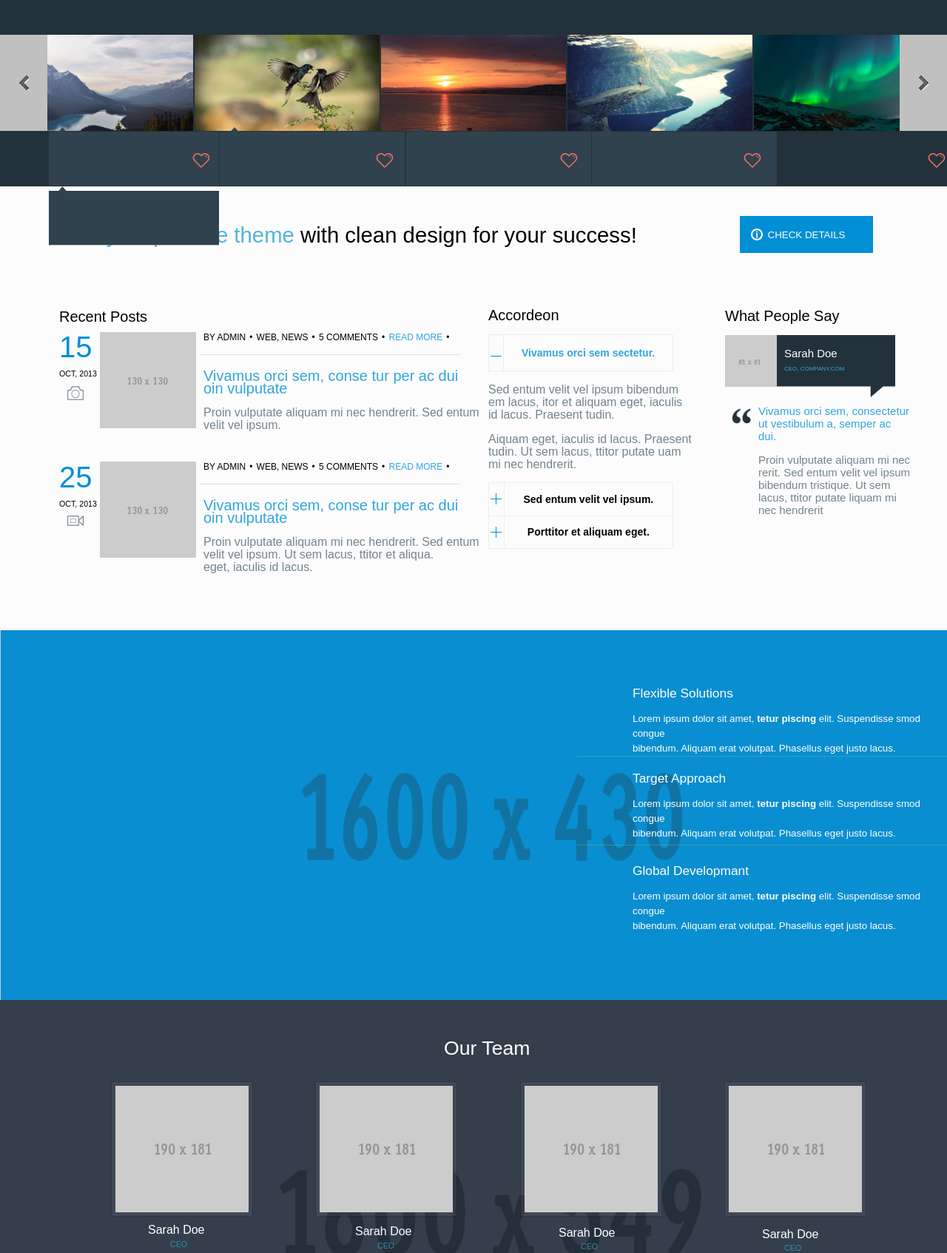
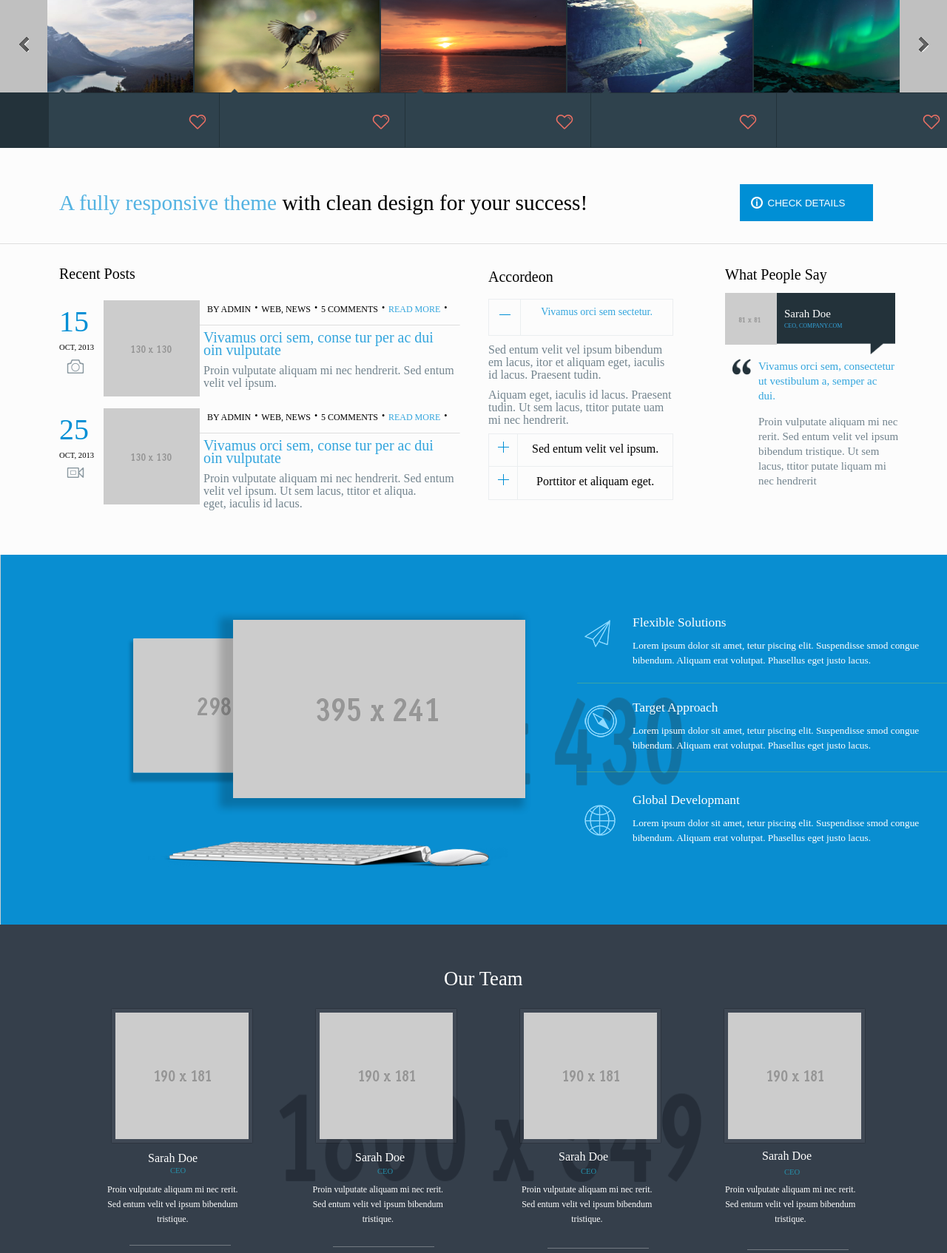
Before and after one commit to Hat2018/-practice_2019, a plain HTML site: page index.html in a window 1280 px wide. Shown: the part 1004-2698 px from the top of the page at 74% size. Drawn offline with nearby package versions, Linux system fonts and the light colour scheme.

Commit message:
Add files via upload

```diff
--- a/css/reset.css
+++ b/css/reset.css
@@ -14,7 +14,7 @@ table, caption, tbody, tfoot, thead, tr, th, td,
 article, aside, canvas, details, embed,
 figure, figcaption, footer, header, hgroup,
 menu, nav, output, ruby, section, summary,
-time, mark, audio, video {
+time, mark, audio, video,p {
 	margin: 0;
 	padding: 0;
 	border: 0;
--- a/index.html
+++ b/index.html
@@ -6,12 +6,11 @@
         <meta http-equiv="X-UA-Compatible" content="IE=edge,chrome=1">
         <meta name="viewport" content="width=device-width, initial-scale=1, shrink-to-fit=no">
         <title>MARINE</title>
-        <link rel="stylesheet" type="text/css" href="style.css">
         <script type="text/javascript" src="https://ajax.googleapis.com/ajax/libs/jquery/2.1.4/jquery.min.js"></script>
         <script type="text/javascript" src="js/slider.js"></script>
+        <link rel="stylesheet" type="text/css" href="style.css">
         <link rel="stylesheet" type="text/css" href="carousel_two.css">
-        <link rel="stylesheet" type="text/css" href="css/responsive.css">
-        <link rel="stylesheet" type="text/css" href="css/normalize.css">
+        <link rel="stylesheet" type="text/css" href="css/reset.css">
         <script src="js/jquery-1.7.2.min.js"></script>
         <script src="js/slider_twitter.js"></script>
         <meta http-equiv="content-type" content="text/html;charset=iso-8859-1" />
@@ -38,12 +37,11 @@
 
       <div class="menu_backg">
           <div class="menu">
-          <a class="active" href="">HOME<img src="img/arrow down.png" alt="Ошибка отображения"></a>
-          <a href="">BLOG<img src="img/right arrow 1.png" alt="Ошибка отображения"></a>
-          <a href="">GALLERY<img src="img/right arrow 1.png" alt="Ошибка отображения"></a>
-          <a href="">PAGES<img src="img/right arrow 1.png" alt="Ошибка отображения"></a>
-          <a href="">CONTACTS<img src="img/right arrow 1.png" alt="Ошибка отображения"></a>
-          <img class="search_menu" src="img/search icon.png" alt="Ошибка отображения" align = center>
+            <a class="active" href="">HOME<img src="img/arrow down.png" alt="Ошибка отображения"></a>
+            <a href="">BLOG<img src="img/right arrow 1.png" alt="Ошибка отображения"></a>
+            <a href="">GALLERY<img src="img/right arrow 1.png" alt="Ошибка отображения"></a>
+            <a href="">PAGES<img src="img/right arrow 1.png" alt="Ошибка отображения"></a>
+            <a href="">CONTACTS<img src="img/right arrow 1.png" alt="Ошибка отображения"></a>
           </div>
       </div>
 
@@ -139,6 +137,8 @@
             <div class="button_check_img"><img src="img/check datails icon.png"  alt="Ошибка отображения"></div>
           </form>
 
+          <hr class="backg_four_line" width="1343" size="1">
+
           <p class="backg_four_headline">Recent Posts</p>
           <p class="backg_four_data">15</p>
           <p class="backg_four_data_month_year">OCT, 2013</p>
@@ -155,8 +155,6 @@
           <hr class="backg_four_menu_line" width="350" size="1">
           <p class="backg_four_color_headline">Vivamus orci sem, conse tur per ac dui<br>oin vulputate</p>
           <p class="backg_four_text">Proin vulputate aliquam mi nec hendrerit. Sed entum<br> velit vel ipsum.</p>
-
-          <div></div>
 
           <p class="backg_four_data">25</p>
           <p class="backg_four_data_month_year">OCT, 2013</p>
--- a/style.css
+++ b/style.css
@@ -6,9 +6,8 @@ body{
 body .slider_one{
   overflow:hidden;
   position:relative;
-  width:1349px;
+  width:100%;
   height:500px;
-  margin:0 auto;
 }
 
 body .slider_one .slides{
@@ -145,14 +144,38 @@ body .slider_one .slides .slide_one img{
   color: #6495ED;
 }
 
-.menu .search_menu{
-  margin-left: 995px;
-  margin-top: -45px;
-}
-
 .menu{
   overflow: hidden;
   margin-left: 85px;
+}
+
+form.menu_search{
+  margin-left: 840px;
+  margin-top: -45px;
+  position: absolute;
+}
+
+form.menu_search input{
+  float: left;
+  border: none;
+  height: 27px;
+  width: 170px;
+  margin-top: 1px;
+  background: #fff;
+  margin-top: -1px;
+  font-size: 10pt;
+}
+
+form.menu_search button{
+  margin-top: -1px;
+  height: 29px;
+  width: 40px;
+  background-color: #23323a;
+  border:none;
+}
+
+form.menu_search button:hover{
+  background-color: #008080;
 }
 
 .menu a{
@@ -203,7 +226,7 @@ div{
   width:auto;
   top: 50%;
   margin-left: 495px;
-  margin-top: 0px;
+  margin-top: -10px;
 }
 
 .slider_one .text{
@@ -219,8 +242,8 @@ div{
   width:100%;
   height:235px;
   border: none;
-  padding: 0px;
-  margin: 0px auto;
+  padding-top: -1px;
+  margin-top: -5px;
 }
 
 .backg_two .img{
@@ -250,20 +273,17 @@ div{
   font-size: 8pt;
 }
 
-body{
- line-height:11px;
-}
-
 .backg_three{
   background:#23323a;
   width:100%;
-  height:375px;
+  height:325px;
   border: none;
   padding: 0px;
   margin: 0px auto;
 }
 
 .backg_three p{
+  padding-top: 10px;
   text-align: center;
   color: #fff;
   line-height: 5px;
@@ -285,7 +305,7 @@ body{
 
 .img_red{
   position: absolute;
-  margin-left: 220px;
+  margin-left: 255px;
   margin-top: 200px;
   letter-spacing: 220px;
 }
@@ -336,7 +356,8 @@ p{
 .footer_one{
   width:100%;
   height:350px;
-  background:  #19242a;
+  background: #19242a;
+  margin-top: -5px;
 }
 
 .footer_one .logo_two{
@@ -368,7 +389,7 @@ p{
 
 .footer_one .data{
   margin-left: 420px;
-  margin-top:  40px;
+  margin-top:  20px;
   color: #7ca1b3;
   font-size: 15px;
 }
@@ -377,7 +398,7 @@ p{
   font-style: italic;
   color: #bdd2dc;
   margin-left: 420px;
-  margin-top:  5px;
+  margin-top:  15px;
   font-size: 15px;
 }
 
@@ -418,14 +439,14 @@ p{
 
 .footer_one .contacts{
   margin-left: 715px;
-  margin-top: -275px;
+  margin-top: -237px;
   font-size: 20px;
   color: #7ca1b3;
 }
 
 .footer_one .location{
   margin-left: 715px;
-  margin-top: 5px;
+  margin-top: 15px;
 }
 
 .footer_one .contacts_text{
@@ -464,50 +485,22 @@ p{
 
 .footer_one .newsletter_signup{
   margin-left: 960px;
-  margin-top: -240px;
+  margin-top: -200px;
   font-size: 20px;
   color: #7ca1b3;
 }
 
 .footer_one .newsletter_signup_text{
   margin-left: 960px;
-  margin-top: 1px;
+  margin-top: 10px;
   color: #7ca1b3;
   font-size: 15px;
-  line-height: 20px;
-}
-
-form.menu_search{
-  margin-left: 840px;
-  margin-top: -40px;
-  position: absolute;
-}
-
-form.menu_search input{
-  float: left;
-  border: none;
-  height: 27px;
-  width: 170px;
-  margin-top: 1px;
-  background: #fff;
-  margin-top: -1px;
-  font-size: 10pt;
-}
-
-form.menu_search button{
-  margin-top: -1px;
-  height: 29px;
-  width: 40px;
-  background-color: #23323a;
-  border:none;
-}
-
-form.menu_search button:hover{
-  background-color: #008080;
+  line-height: 22px;
 }
 
 .footer_one form.search_container{
   margin-left: 960px;
+  margin-top: 15px;
   border: none;
   width: 280px;
   height: 50px;
@@ -552,6 +545,10 @@ form.search_container button{
   margin-left: 960px;
   margin-top: 5px;
   letter-spacing: 10px;
+}
+
+.twitter_slides{
+  margin-top: -5px;
 }
 
 .twitter_slides .twitter_icon{
@@ -696,6 +693,11 @@ form.search_container button{
   opacity:.2;
 }
 
+.our_team{
+  margin-top: -3px;
+  width: 100%;
+}
+
 .our_team .headline_our_team{
   font-size: 20pt;
   position: absolute;
@@ -722,17 +724,17 @@ form.search_container button{
 }
 
 .our_team_name_two{
-  margin-top: -25px;
+  margin-top: -17px;
   margin-left: 480px;
 }
 
 .our_team_name_three{
-  margin-top: -25px;
+  margin-top: -17px;
   margin-left: 755px;
 }
 
 .our_team_name_four{
-  margin-top: -25px;
+  margin-top: -17px;
   margin-left: 1030px;
 }
 
@@ -748,17 +750,17 @@ form.search_container button{
 }
 
 .team_ceo_two{
-  margin-top: -20px;
+  margin-top: -10px;
   margin-left: 510px;
 }
 
 .team_ceo_three{
-  margin-top: -20px;
+  margin-top: -10px;
   margin-left: 785px;
 }
 
 .team_ceo_four{
-  margin-top: -20px;
+  margin-top: -10px;
   margin-left: 1060px;
 }
 
@@ -783,12 +785,12 @@ form.search_container button{
 }
 
 .team_text_three{
-  margin-top: -70px;
+  margin-top: -60px;
   margin-left: 430px;
 }
 
 .team_text_four{
-  margin-top: -70px;
+  margin-top: -60px;
   margin-left: 980px;
 }
 
@@ -843,6 +845,10 @@ form.search_container button{
   position: absolute;
   margin-left: 975px;
   margin-top:  -120px;
+}
+
+.backg_five{
+  width: 100%;
 }
 
 .backg_five_img_one{
@@ -900,7 +906,7 @@ form.search_container button{
   line-height: 20px;
 }
 
-.backg_five .flexible_sol_line{
+.flexible_sol_line{
   position: absolute;
   margin-left: 780px;
   margin-top: -330px;
@@ -949,9 +955,9 @@ form.search_container button{
 }
 
 .backg_four{
-  background:#fcfcfc;
+  background: #fcfcfc;
   width:100%;
-  height:600px;
+  height:550px;
   border: none;
   padding: 0px;
   margin: 0px auto;
@@ -974,7 +980,7 @@ form.search_container button{
   width: 180px;
   height: 50px;
   margin-left: 1000px;
-  margin-top: -60px;
+  margin-top: -40px;
   color: white;
   font-size: 10pt;
   border:none;
@@ -984,7 +990,7 @@ form.search_container button{
   position: absolute;
   border:none;
   margin-left: 1015px;
-  margin-top: -43px;
+  margin-top: -23px;
   height: 16px;
   width: 16px;
 }
@@ -993,33 +999,40 @@ form.search_container button{
   background-color:  #008080;
 }
 
+.backg_four_line{
+  margin-left: 0px;
+  margin-top: 40px;
+  color: #e5e8ea;
+  opacity: .3;
+}
 .backg_four .backg_four_headline{
-  margin-top: 100px;
+  margin-top: 30px;
   font-size: 15pt;
   margin-left: 80px;
 }
 
 .backg_four .backg_four_data{
-  margin-top: 30px;
+  margin-top: 35px;
   font-size: 30pt;
   margin-left: 80px;
   color: #008fd5;
 }
 
 .backg_four_data_month_year{
-  margin-top: -15px;
+  margin-top: 10px;
   font-size: 8pt;
   margin-left: 80px;
 }
 
 .backg_four_photo{
+  margin-top: 10px;
   margin-left: 90px;
   position: absolute;
 }
 
 .backg_four_img{
-  margin-top: -73px;
-  margin-left: 135px;
+  margin-top: -70px;
+  margin-left: 140px;
 }
 
 .backg_four_menu .active{
@@ -1029,7 +1042,7 @@ form.search_container button{
 ul.backg_four_menu{
   position: absolute;
   margin-top: -130px;
-  margin-left: 230px;
+  margin-left: 275px;
 }
 
 .backg_four_menu li{
@@ -1064,36 +1077,40 @@ ul li:after{
 .backg_four_text{
   margin-left: 275px;
   line-height: 17px;
-  margin-top: -5px;
+  margin-top: 10px;
   color: #73848e;
 }
 
 .backg_four_headline_two{
-  margin-top: -370px;
+  margin-top: -325px;
   font-size: 15pt;
   margin-left: 660px;
 }
 
 table.table_one{
   margin-left: 660px;
+  margin-top: 20px;
   height: 50px;
   width: 250px;
-  text-align: right;
+  text-align: center;
 }
 
 .table_one th, tr{
   border: 1px solid #ebeef0;
   font-size: 14px;
   color: #33a5dd;
+  padding: 10px;
 }
 
 .backg_four_text_two{
   color: #73848e;
+  margin-top: 10px;
   margin-left: 660px;
   line-height: 17px;
 }
 
 .table_two{
+  margin-top: 10px;
   margin-left: 660px;
   height: 90px;
   width: 250px;
@@ -1102,24 +1119,26 @@ table.table_one{
 .table_two th, tr{
   border: 1px solid #ebeef0;
   color: #000;
+  padding: 10px;
 }
 
 .people_say_headline{
-  margin-top: -320px;
+  margin-top: -315px;
   font-size: 15pt;
   margin-left: 980px;
 }
 
 .people_say_img{
+  margin-top: 15px;
   margin-left: 980px;
   width: 230px;
 }
 
 .people_say_img_two{
-   margin-left: -230px;
-   width: 70px;
-   margin-top: 0px;
-   position: absolute;
+  margin-left: -230px;
+  width: 70px;
+  margin-top: 15px;
+  position: absolute;
 }
 
 .people_say_name{
@@ -1131,7 +1150,7 @@ table.table_one{
 
 .people_say_colortext_company{
   margin-left: 1060px;
-  margin-top: -5px;
+  margin-top: 5px;
   color: #33a5dd;
   font-size: 8px;
 }
@@ -1145,9 +1164,9 @@ table.table_one{
 
 .people_say_text{
   margin-left: 1025px;
-  margin-top: 20px;
+  margin-top: 40px;
   font-size: 15px;
-  line-height: 17px;
+  line-height: 20px;
 }
 
 .people_say_colortext{
@@ -1155,5 +1174,6 @@ table.table_one{
 }
 
 .people_say_text_one{
+  margin-top: 15px;
   color: #73848e;
 }
```
